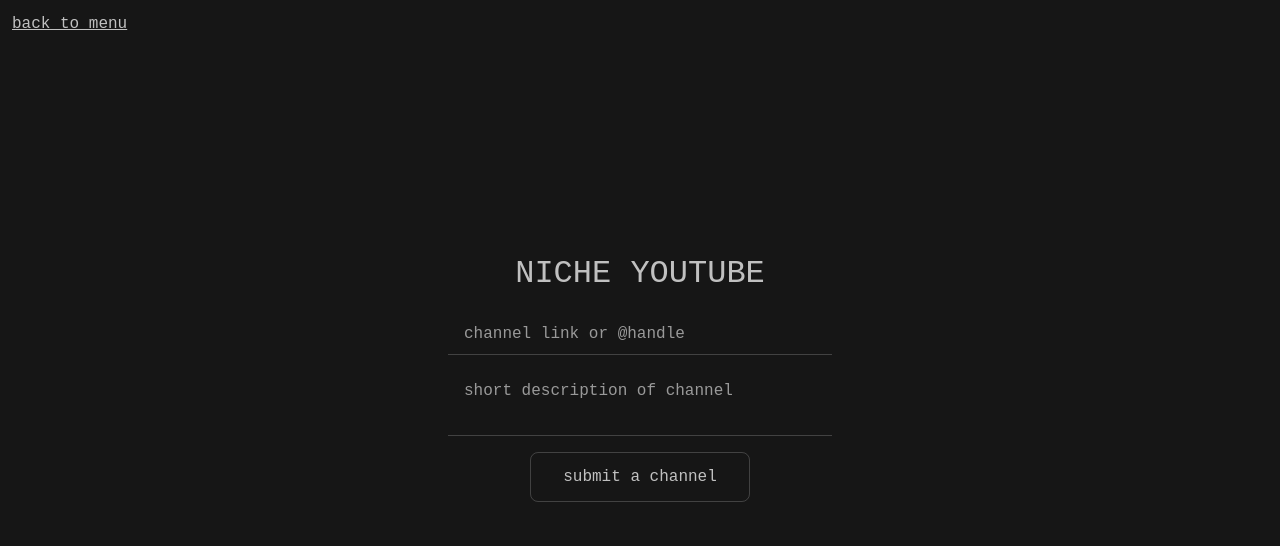
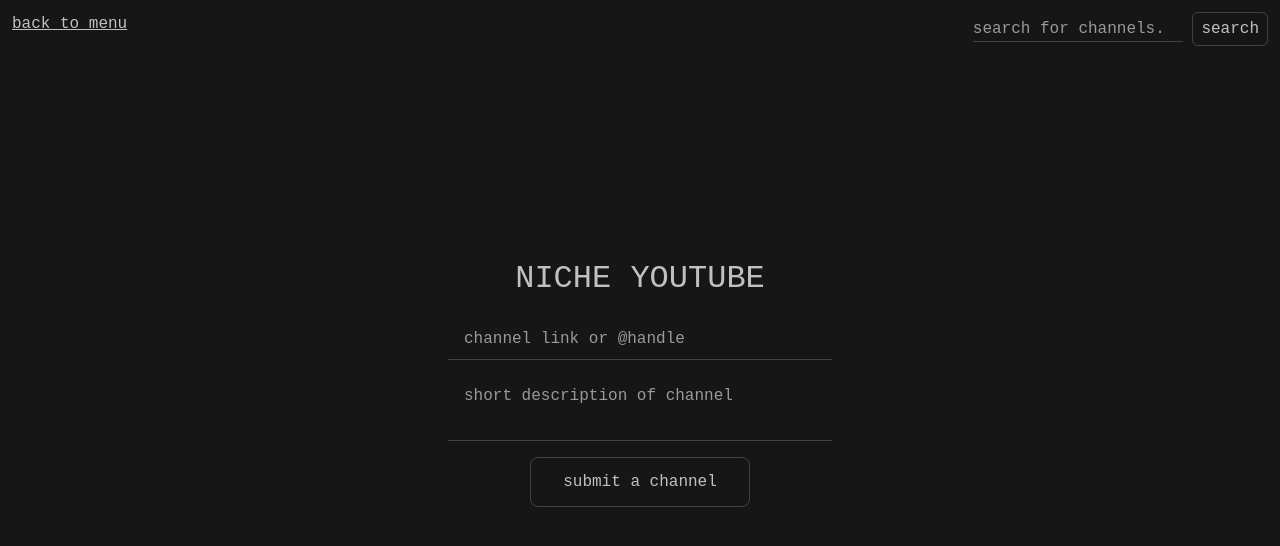
Before and after one commit to majoouoo/niche-internet, a SvelteKit app: page /youtube in a window 1280 px wide. Shown: the top 546 px of the page. Built offline with nearby package versions, Linux system fonts and the light colour scheme; no server answers; the database is empty; a web font is replaced by a local one.

Commit message:
feat: implement channel search

```diff
--- a/src/routes/youtube/+page.server.ts
+++ b/src/routes/youtube/+page.server.ts
@@ -192,5 +192,40 @@
 				error: 'error submitting report'
 			});
 		}
+	},
+	search: async ({ request }) => {
+		const formData = await request.formData();
+
+		if (!formData.has('query'))
+			return fail(400, {
+				error: 'query is required'
+			});
+
+		let query = formData.get('query') as string;
+		query = `%${query}%`;
+
+		try {
+			const channels = await sql`
+				SELECT *
+				FROM youtube
+				WHERE title ILIKE ${query}
+				OR handle ILIKE ${query}
+				OR topic_categories ILIKE ${query}
+				OR keywords ILIKE ${query}
+				OR channel_description ILIKE ${query}
+				OR user_description ILIKE ${query}
+				ORDER BY score DESC
+				LIMIT 24
+			`;
+
+			return {
+				channels: channels
+			};
+		} catch (error) {
+			console.error(error);
+			return fail(500, {
+				error: 'error searching channels'
+			});
+		}
 	}
 };
--- a/src/routes/youtube/+page.svelte
+++ b/src/routes/youtube/+page.svelte
@@ -1,5 +1,10 @@
 <script lang="ts">
+	import { page } from '$app/state';
 	let { data, form } = $props();
+
+	let channels = form?.channels ? form.channels : data.channels;
+
+	let searchQuery: string = $state('');
 
 	let isBtnHover: boolean = $state(false);
 </script>
@@ -13,8 +18,24 @@
 	class="bg min-h-screen"
 	style={isBtnHover ? 'color: var(--border-color);' : 'color: var(--text-color);'}
 >
-	<header class="p-3 z-30">
+	<header
+		class="p-3 z-30 flex flex-col justify-between items-center gap-4 md:flex-row md:items-start"
+	>
 		<a href="/">back to menu</a>
+		<form class="search-form" method="POST" action="?/search">
+			<input
+				type="search"
+				name="query"
+				placeholder="search for channels..."
+				bind:value={searchQuery}
+			/>
+			<button
+				class="submit-btn px-2 py-1 rounded-md"
+				onmouseenter={() => (isBtnHover = true)}
+				onmouseleave={() => (isBtnHover = false)}
+				>{searchQuery || !page.url.href.includes('search') ? 'search' : 'show all'}</button
+			>
+		</form>
 	</header>
 
 	<section class="flex flex-col items-center justify-center relative">
@@ -59,8 +80,8 @@
 				</div>
 			{/if}
 
-			<section class="grid grid-cols-1 w-full gap-4 mt-24 px-8 lg:grid-cols-3">
-				{#each data.channels as channel, i}
+			<section class="grid grid-cols-1 w-full gap-4 mt-24 lg:grid-cols-3">
+				{#each channels as channel, i}
 					<div class="channel rounded-lg p-2 grid gap-3">
 						<a
 							href={'https://youtube.com/@' + channel.handle}
@@ -188,7 +209,8 @@
 	}
 
 	.submit-form textarea::placeholder,
-	.submit-form input::placeholder {
+	.submit-form input::placeholder,
+	.search-form input::placeholder {
 		color: #ffffff90;
 	}
 
@@ -201,4 +223,15 @@
 	.channel-info {
 		grid-template-columns: 1fr auto auto;
 	}
+
+	.search-form input {
+		background-color: transparent;
+		border-bottom: 1px solid var(--border-color);
+		transition: border-color 0.5s;
+	}
+
+	.search-form input:focus {
+		border-bottom: 1px solid var(--text-color);
+		outline: none;
+	}
 </style>
```
